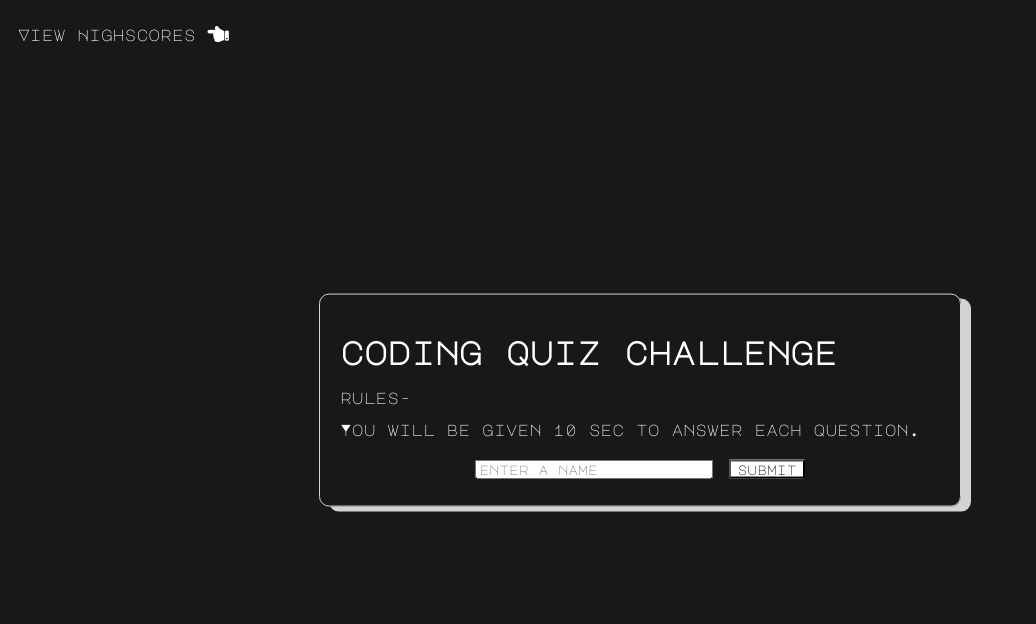
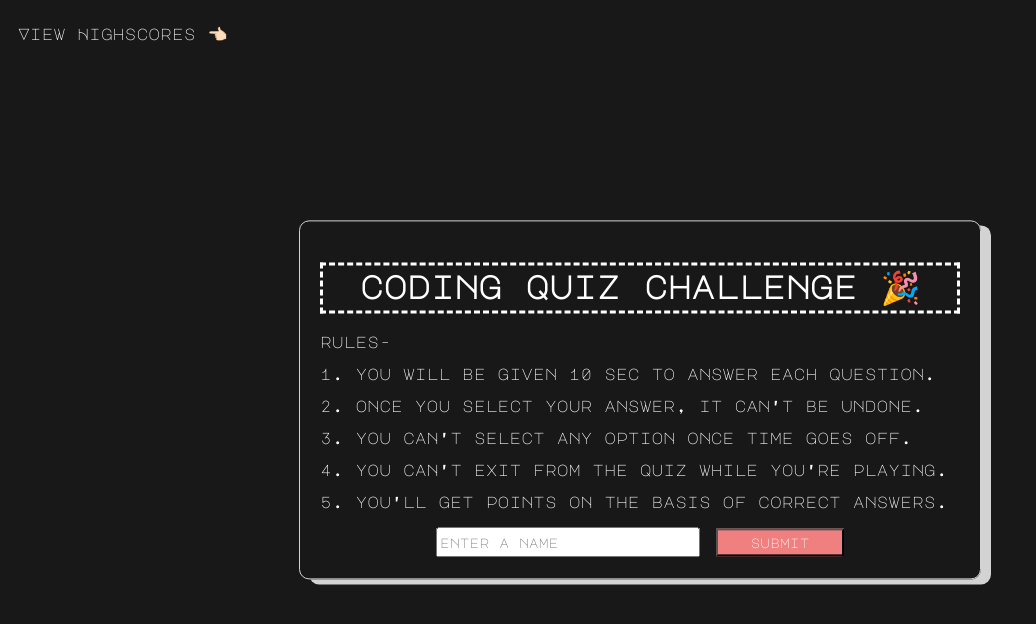
Before and after one commit to abhishekanuj/tw_webquizapp, a plain HTML site: page index.html in a window 1280 px wide. Shown: the whole page, without its empty margins (0-1036 px from the left). Drawn offline with Linux system fonts and the light colour scheme.

Commit message:
Work Done

```diff
--- a/assets/style.css
+++ b/assets/style.css
@@ -7,6 +7,7 @@
     font-family: 'Major Mono Display';
 
 }
+
 
 a{
     text-decoration: none;
@@ -35,7 +36,7 @@ button:hover{
 }
 
 .options{
-    background-color: seagreen;
+    background-color: #1d77d1;
     padding: 8px;
     border-radius: 10px;
     color: #fff;
@@ -60,7 +61,7 @@ body > main{
 .main-content{
     display: block;
     position: absolute;
-    width: 600px;
+    width: 50vw;
     margin: 0 auto;
     top: 50%;
     left:50%;
@@ -72,11 +73,10 @@ body > main{
     color: #fff;
 }
 
-#play-again{
+#play-again,#highscore-table{
 
-    border: 1px solid lightgray;
-    padding: 5px;
-    border-radius: 5px;
+    border: 0.1rem solid lightgray;
+    padding: 0.4rem;
     margin: 0 auto;
 }
 .inputBox{
@@ -87,3 +87,40 @@ body > main{
 
 
 }
+
+#submit-button{
+    background-color:  #1d77d1;
+    color: white;
+    text-decoration: none;
+}
+
+#quiz-headings{
+    text-align: center;
+    border: 0.2rem white dashed;
+    padding: 0.2rem;
+}
+
+#highscore-table{
+    margin-bottom: 0.5rem;
+}
+
+#highscore-table:hover,#play-again:hover{
+    background-color: lightcoral;
+}
+
+
+#name{
+    margin-right: 1rem;
+    width: 20vw;
+    height: 3vh;
+}
+
+#submit-button{
+    height: 3.5vh;
+    width: 10vw;
+    background-color: lightcoral;
+}
+
+#anchor:hover{
+    text-decoration: solid underline;
+}
--- a/index.html
+++ b/index.html
@@ -12,8 +12,7 @@
 
 <body>
     <header class="header">
-        <a class="viewHistory" id="anchor" href="highscoreTable.html">View Highscores <i class="fas fa-hand-point-left fa-lg"></i>
-        </a>
+        <a class="viewHistory" id="anchor" href="highscoreTable.html">View Highscores 👈🏻</a>
         <p id="your-name"></p>
         <p id="score"></p>
         <p id="time"></p>
@@ -22,13 +21,17 @@
     <main class="main-content">
 
         <div id="intro">
-        <h1>coding quiz challenge</h1>
+        <h1 id="quiz-headings">coding quiz challenge 🎉</h1>
        <p>rules-</p>
-       <p>You will be given 10 sec to answer each question.</p>
+       <p>1. you will be given 10 sec to answer each question.</p>
+       <p>2. once you select your answer, it can't be undone.</p>
+       <p>3. you can't select any option once time goes off.</p>
+       <p>4. you can't exit from the quiz while you're playing.</p>
+       <p>5. you'll get points on the basis of correct answers.</p>
        <p></p>
             <div class="inputBox">
         <input type="text" placeholder="enter a name" id="name" required  style="margin-right: 1rem;">
-        <button type="submit" onclick="startQuiz()">submit</button>
+        <button type="submit" onclick="startQuiz()" id="submit-button">submit</button>
             </div>
         </div>
 
@@ -44,7 +47,7 @@
 
         <div id="game-end">
             <h1 id="your-score">your score    : </h1>
-            <a id="play-again" href="index.html">play again</a></br>
+            <a id="play-again" href="index.html" style="line-height: 4rem;">play again</a></br>
             <a id="highscore-table" href="highscoreTable.html">go to highscore-table</a>
         </div>
 
```
Also changed, not shown: 1 other file.
